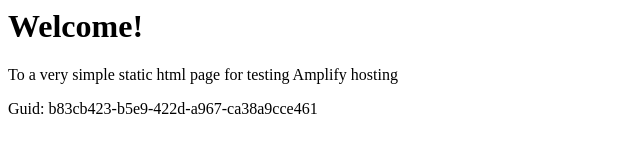
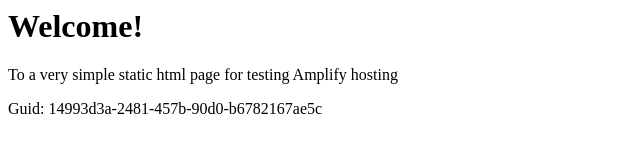
Before and after one commit to aws-aemilia-mxp/Github-PR-Commit-Integration-Test-DoNotTouch-GitHubWebhookPushCanaryTest-v1-preprod-eu-south-1, a website: page src/index.html in a window 1280 px wide. Shown: the full height of the page, 0-640 px from the left. Drawn offline with Linux system fonts and the light colour scheme.

Commit message:
commit from integ tests

```diff
--- a/src/index.html
+++ b/src/index.html
@@ -12,6 +12,6 @@
 <body>
     <h1>Welcome!</h1>
     <p>To a very simple static html page for testing Amplify hosting</p>
-    <p>Guid: b83cb423-b5e9-422d-a967-ca38a9cce461</p></body>
+    <p>Guid: 14993d3a-2481-457b-90d0-b6782167ae5c</p></body>
 
 </html>
```
